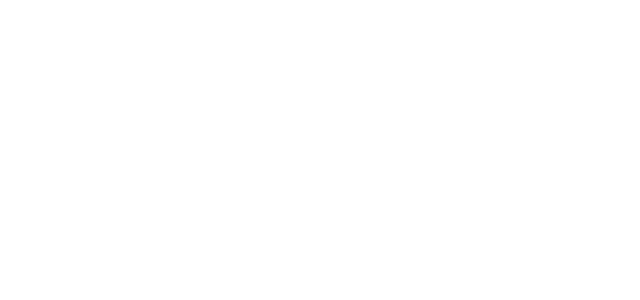
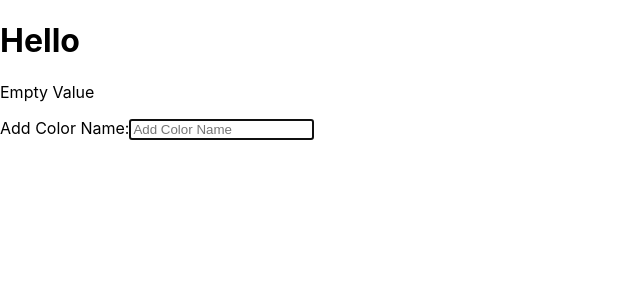
Before and after one commit to beniamincantorlabiserica/react-color-picker, a React (Create React App) app: page / in a window 1280 px wide. Shown: the top 300 px of the page, without its empty margins (0-640 px from the left). Built offline with nearby package versions, Linux system fonts and the light colour scheme.

Commit message:
added functionality

```diff
--- a/src/App.js
+++ b/src/App.js
@@ -1,9 +1,14 @@
-
+import Square from "./Square";
+import Input from "./Input";
+import {useState} from "react";
 
 function App() {
+  const [colorValue, setColorValue] = useState('');
   return (
     <div className="App">
-
+      <h1>Hello</h1>
+      <Square colorValue={colorValue}/>
+      <Input colorValue={colorValue} setColorValue={setColorValue}/>
     </div>
   );
 }
--- /dev/null
+++ b/src/Input.js
@@ -0,0 +1,19 @@
+import React from 'react'
+
+const Input = ({colorValue, setColorValue}) => {
+  return (
+    <form onSubmit={(e) => e.preventDefault()}>
+        <label>Add Color Name:</label>
+        <input
+            autoFocus
+            type="text"
+            placeholder='Add Color Name'
+            required
+            value={colorValue}
+            onChange={(e) => setColorValue(e.target.value)}
+        />
+    </form>
+  )
+}
+
+export default Input
--- /dev/null
+++ b/src/Square.js
@@ -0,0 +1,18 @@
+import React from 'react'
+
+const Square = ({colorValue}) => {
+  return (
+   <section
+    className='square'
+    style={{backgroundColor: colorValue}}
+   >
+    <p>{colorValue ? colorValue: "Empty Value" }</p>
+   </section>
+  )
+}
+
+Square.defaultProps = {
+    colorValue: "Empty Color Value"
+}
+
+export default Square
```
